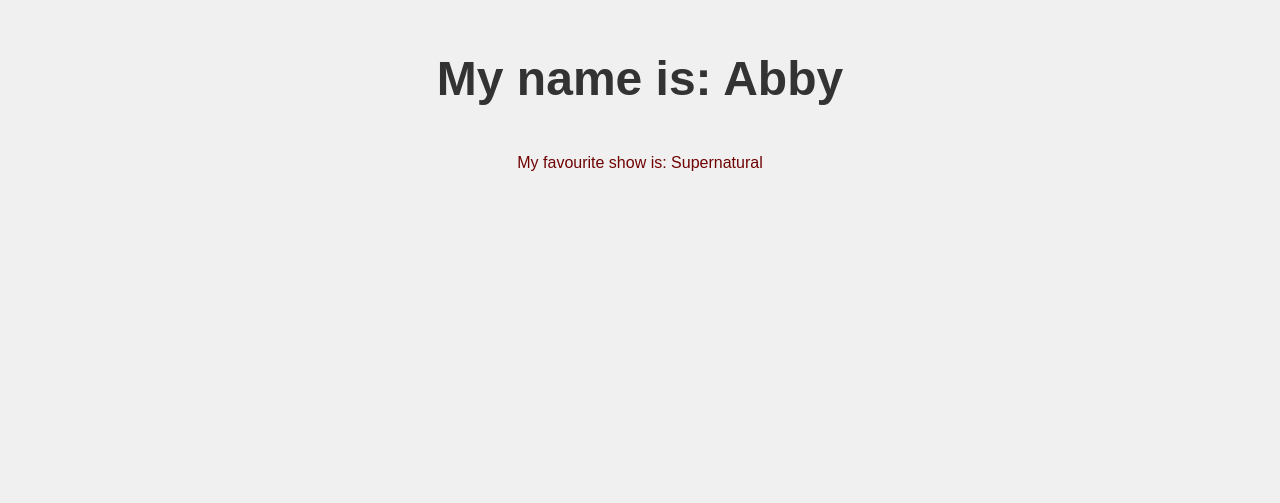
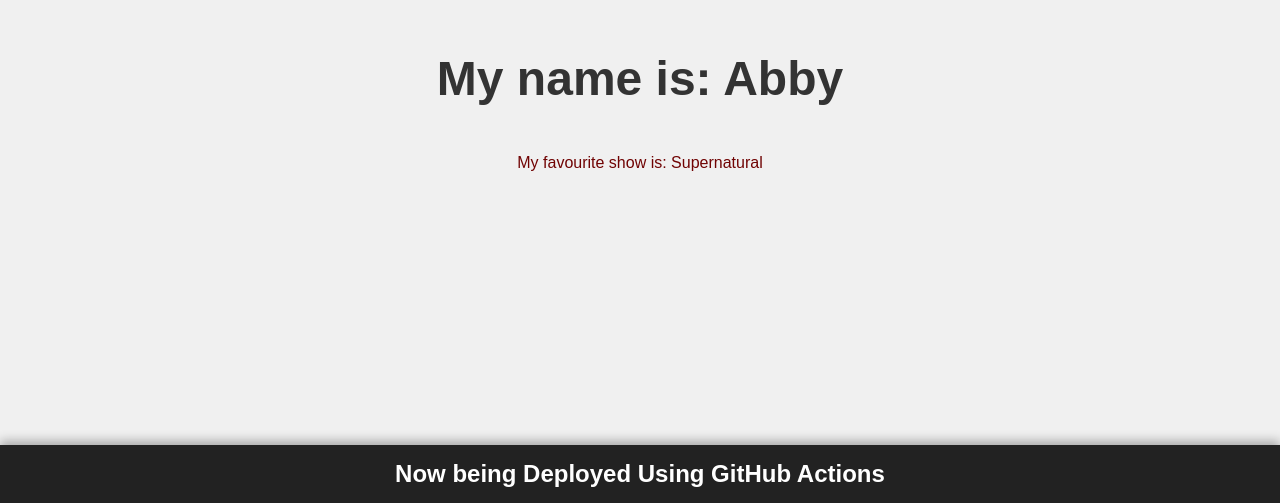
Before and after one commit to Abby2305/GitHubTutorialCLI, a plain HTML site: page index.html in a window 1280 px wide. Shown: the part 297-800 px from the top of the page. Drawn offline with Linux system fonts and the light colour scheme.

Commit message:
Added a footer to the website

```diff
--- a/index.html
+++ b/index.html
@@ -22,10 +22,31 @@
         p {
             color: #700303;
         }
+        footer {
+            position: fixed;
+            bottom: 0;
+            width: 100%;
+            text-align: center;
+            font-size: 1.5em;
+            color: white;
+            background-color: #222;
+            padding: 15px 0;
+            font-weight: bold;
+            box-shadow: 0 -4px 10px rgba(0, 0, 0, 0.3);
+        }
+
+        footer p {
+            margin: 0;
+            color: white;
+        }
+
     </style>
 </head>
 <body>
     <h1>My name is: Abby</h1>
     <p>My favourite show is: Supernatural</p>
+    <footer>
+        <p>Now being Deployed Using GitHub Actions</p>
+    </footer>
 </body>
 </html>
```
